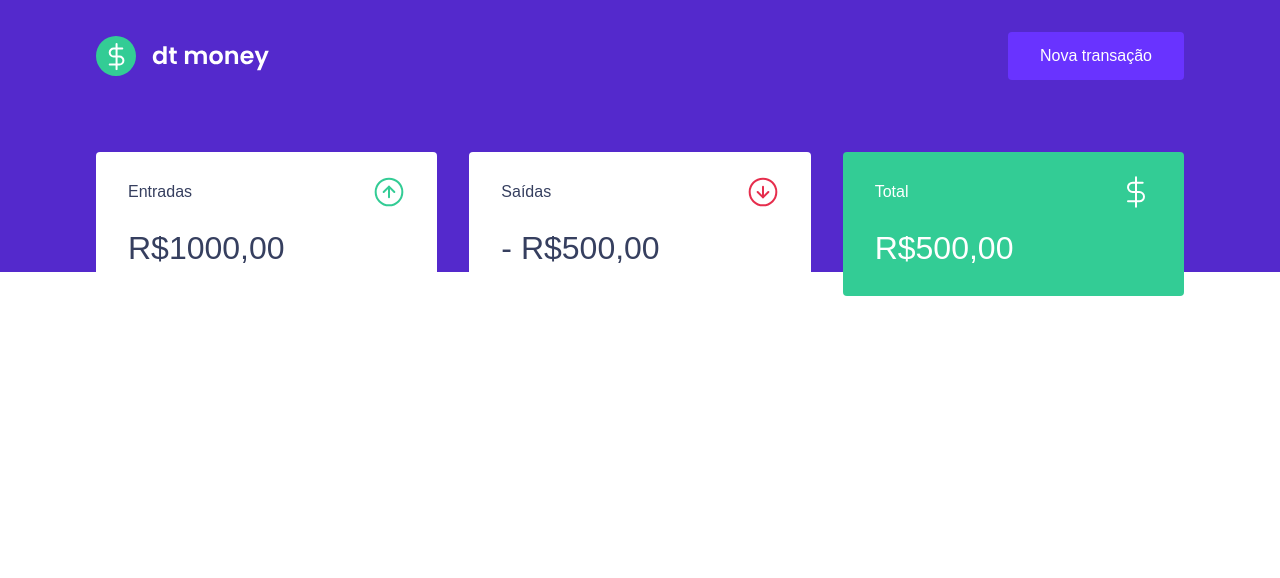
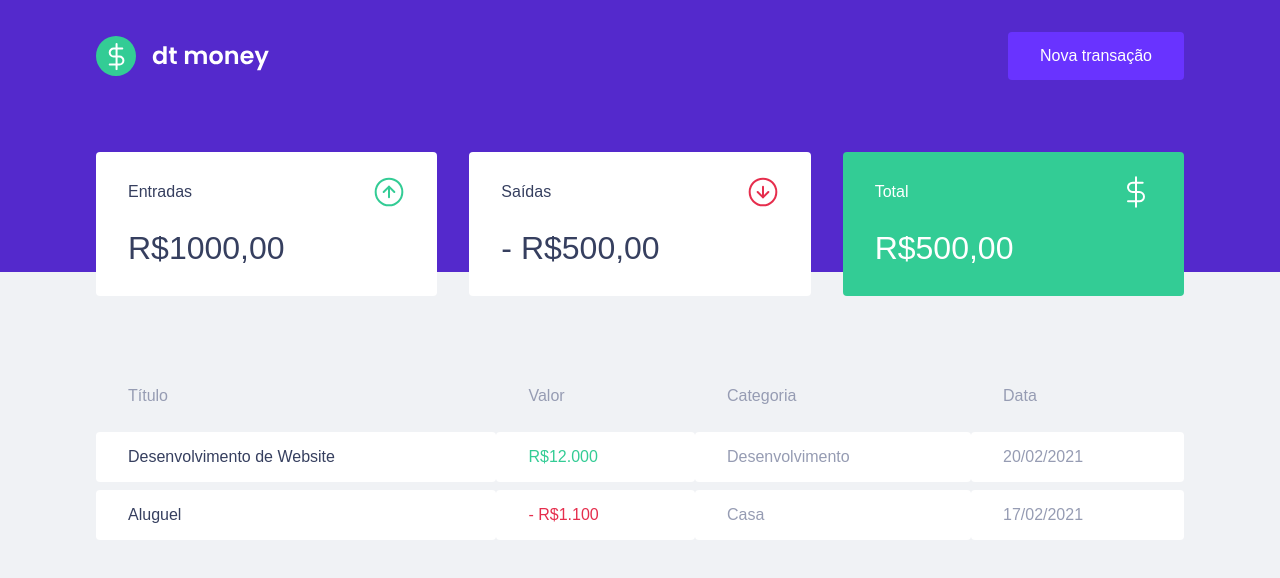
Before and after one commit to Vitorhr10/dtmoney, a React (Create React App) app: page / in a window 1280 px wide. Shown: the top 578 px of the page. Built offline with nearby package versions, Linux system fonts and the light colour scheme.

Commit message:
feat: TransactionTable component

```diff
--- a/src/components/Dashboard/index.tsx
+++ b/src/components/Dashboard/index.tsx
@@ -1,10 +1,12 @@
 import { Container } from './styles';
 import { Summary } from '../Summary';
+import { TransactionsTable } from '../TransactionsTable'
 
 export function Dashboard() {
   return (
     <Container>
       <Summary />
+      <TransactionsTable />
     </Container>
   )
 }
--- a/src/components/Header/styles.ts
+++ b/src/components/Header/styles.ts
@@ -1,7 +1,7 @@
 import styled from 'styled-components';
 
 export const Container = styled.header`
-  background: var(--blue)
+  background: var(--blue);
 `;
 
 export const Content = styled.div`
--- /dev/null
+++ b/src/components/TransactionsTable/index.tsx
@@ -0,0 +1,33 @@
+import { Container } from "./styles"
+
+export function TransactionsTable() {
+  return (
+    <Container>
+      <table>
+        <thead>
+          <tr>
+            <th>Título</th>
+            <th>Valor</th>
+            <th>Categoria</th>
+            <th>Data</th>
+          </tr>
+        </thead>
+
+        <tbody>
+          <tr>
+            <td>Desenvolvimento de Website</td>
+            <td className="deposit">R$12.000</td>
+            <td>Desenvolvimento</td>
+            <td>20/02/2021</td>
+          </tr>
+          <tr>
+            <td>Aluguel</td>
+            <td className="withdraw">- R$1.100</td>
+            <td>Casa</td>
+            <td>17/02/2021</td>
+          </tr>
+        </tbody>
+      </table>
+    </Container>
+  )
+}
--- /dev/null
+++ b/src/components/TransactionsTable/styles.ts
@@ -0,0 +1,38 @@
+import styled from 'styled-components';
+
+export const Container = styled.div`
+  margin-top: 4rem;
+
+  table {
+    width: 100%;
+    border-spacing: 0 0.5rem;
+
+    th {
+      color: var(--text-body);
+      font-weight: 400;
+      padding: 1rem 2rem;
+      text-align: left;
+      line-height: 1.5rem;
+    }
+
+    td {
+      padding: 1rem 2rem;
+      border: 0;
+      background: var(--shape);
+      color: var(--text-body);
+      border-radius: 0.25rem;
+
+      &:first-child {
+        color: var(--text-title);
+      }
+
+      &.deposit {
+        color: var(--green);
+      }
+
+      &.withdraw {
+        color: var(--red);
+      }
+    }
+  }
+`;
--- a/src/styles/global.ts
+++ b/src/styles/global.ts
@@ -2,17 +2,13 @@
 
 export const GlobalStyle = createGlobalStyle`
   :root {
-    --background: #f2f0f5;
+    --background: #F0F2F5;
     --red: #E52E4D;
     --green: #33CC95;
     --blue: #5429CC;
-
     --blue-light: #6933FF;
-
     --text-title: #363F5F;
     --text-body: #969CB3;
-
-    --background: #F0F2F5;
     --shape: #FFFFFF;
   }
 
@@ -33,8 +29,8 @@
 
   }
 
-  body: {
-    background: var(--background);
+  body {
+    background-color: var(--background);
     -webkit-font-smoothing: antialiased;
   }
 
```
